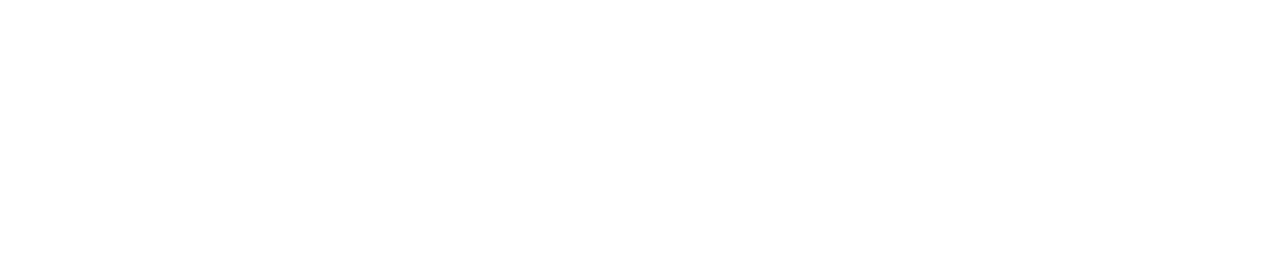
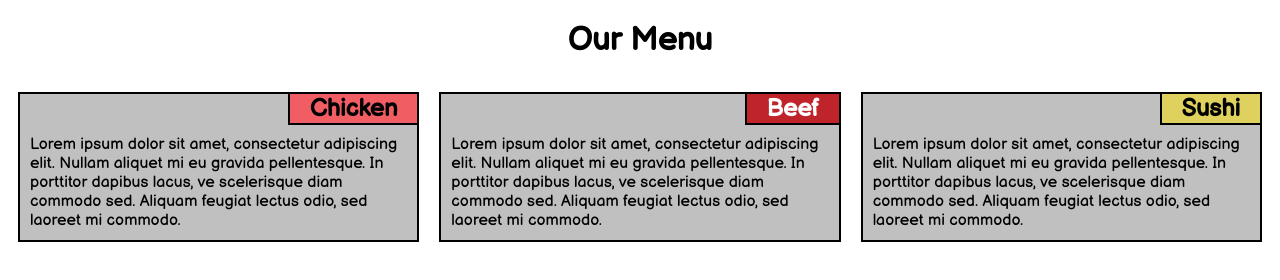
Before and after one commit to laura-ksm/laurasalinas.github.io, a plain HTML site: page index.html in a window 1280 px wide. Drawn offline with Linux system fonts and the light colour scheme.

Commit message:
Adding final lines

```diff
--- a/css/style.css
+++ b/css/style.css
@@ -0,0 +1,85 @@
+* {
+    box-sizing: border-box;
+}
+
+body {
+    font-family: 'Balsamiq Sans', cursive;
+}
+
+.container {
+    display: flex;
+}
+
+.title {
+    text-align: center;
+}
+
+h2 {
+    margin: 0;
+    padding-left: 5%;
+    padding-right: 5%;
+    float: right;
+    border-left: 2px solid black;
+    border-bottom: 2px solid black;
+    text-align: center;
+}
+
+p {
+    clear: right;
+    margin: 0;
+    padding: 10px;
+}
+
+.box {
+    width: 33%;
+    height: auto;
+    border: 2px solid black;
+    background-color: silver;
+    margin: 10px;
+}
+
+.box-a {
+    background-color: #f05d63;
+}
+
+.box-b {
+    background-color: #bf242a;
+    color: white;
+}
+
+.box-c {
+    background-color: #ded15d;
+}
+
+@media (min-width: 992px) {
+    .container {
+        flex-direction: row;
+    }
+}
+
+@media (min-width: 768px) and (max-width: 991px) {
+    .container {
+        flex-wrap: wrap;
+
+    }
+    #box-3 {
+        flex-basis: 100%;
+    }
+    #box-2 {
+        flex-grow: 2;
+    }
+    #box-1 {
+        flex-grow: 2;
+    }
+}
+
+@media (max-width: 767px) {
+    .container {
+        flex-direction: column;
+    }
+    .box {
+        width: 100%;
+        margin-left: auto;
+        margin-right: auto;
+    }
+}
--- a/index.html
+++ b/index.html
@@ -3,9 +3,36 @@
 <head>
     <meta charset="UTF-8">
     <meta name="viewport" content="width=device-width, initial-scale=1.0">
-    <title>Document</title>
+    <link href="https://fonts.googleapis.com/css2?family=Balsamiq+Sans&display=swap" rel="stylesheet">
+    <link rel="stylesheet" type="text/css" href="css/style.css">
+    <title>Menu Page</title>
 </head>
 <body>
-
+    <div class="title">
+        <h1>Our Menu</h1>
+    </div>
+    <div class="container">
+        <div class="box" id="box-1">
+            <h2 class="box-a">Chicken</h2>
+            <p>Lorem ipsum dolor sit amet, consectetur adipiscing elit. Nullam
+            aliquet mi eu gravida pellentesque. In porttitor dapibus lacus, ve
+            scelerisque diam commodo sed. Aliquam feugiat lectus odio, sed laoreet
+            mi commodo.</p>
+        </div>
+        <div class="box" id="box-2">
+            <h2 class="box-b">Beef</h2>
+            <p>Lorem ipsum dolor sit amet, consectetur adipiscing elit. Nullam
+            aliquet mi eu gravida pellentesque. In porttitor dapibus lacus, ve
+            scelerisque diam commodo sed. Aliquam feugiat lectus odio, sed laoreet
+            mi commodo.</p>
+        </div>
+        <div class="box" id="box-3">
+            <h2 class="box-c">Sushi</h2>
+            <p>Lorem ipsum dolor sit amet, consectetur adipiscing elit. Nullam
+            aliquet mi eu gravida pellentesque. In porttitor dapibus lacus, ve
+            scelerisque diam commodo sed. Aliquam feugiat lectus odio, sed laoreet
+            mi commodo.</p>
+        </div>
+    </div>
 </body>
 </html>
```
